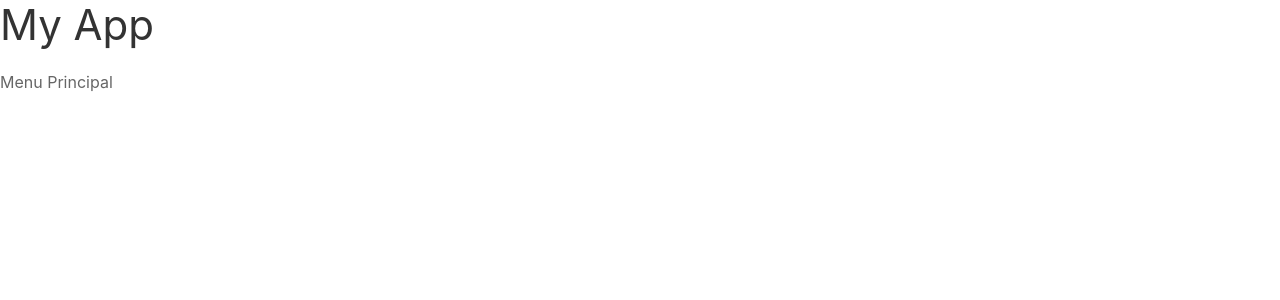
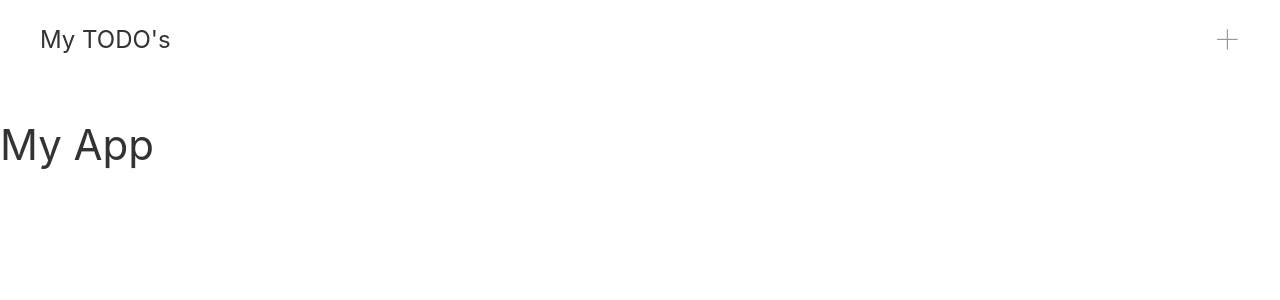
Before and after one commit to nestorjunior/react-TODO, a React (Create React App) app: page / in a window 1280 px wide. Shown: the top 300 px of the page. Built offline with nearby package versions, Linux system fonts and the light colour scheme.

Commit message:
Add logo and plus icon

```diff
--- a/src/components/App.tsx
+++ b/src/components/App.tsx
@@ -4,8 +4,8 @@ import Navbar from './Navbar';
 const App = () => {
     return (
         <div>
+            <Navbar></Navbar>
             <h1>My App</h1>
-            <Navbar></Navbar>
         </div>
     );
 }
--- a/src/components/Navbar.tsx
+++ b/src/components/Navbar.tsx
@@ -2,7 +2,22 @@ import React from 'react';
 
 const Navbar = () => {
     return (
-        <div>Menu Principal</div>
+        <div className="uk-container">
+            <div className="uk-navbar">
+                <div className="uk-navbar-left">
+                    <a href="#!" className="uk-navbar-item uk-logo">My TODO's</a>
+                </div>
+                <div className="uk-navbar-right">
+                    <ul className="uk-navbar-nav">
+                        <li>
+                            <a href="#!">
+                                <span uk-icon="icon: plus; ratio: 1.2"></span>
+                            </a>
+                        </li>
+                    </ul>
+                </div>
+            </div>
+        </div>
     )
 }
 
```
